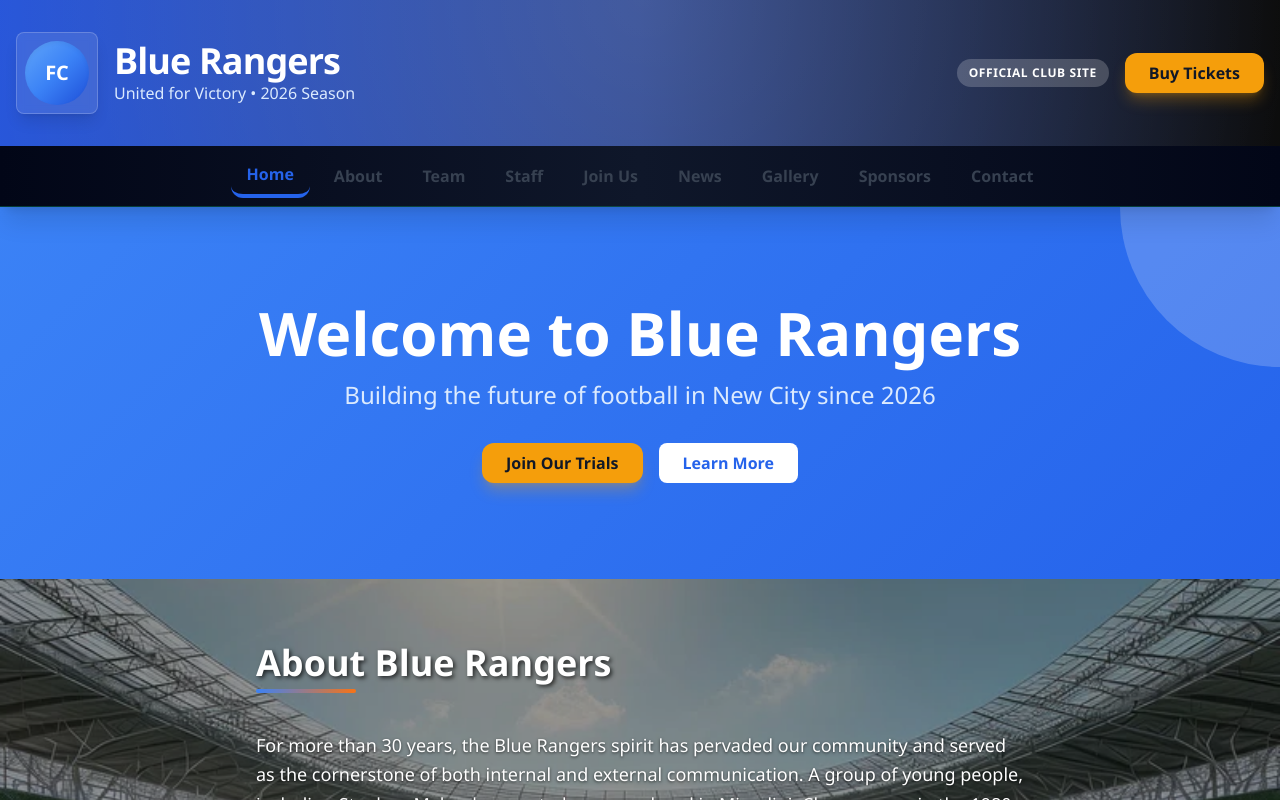
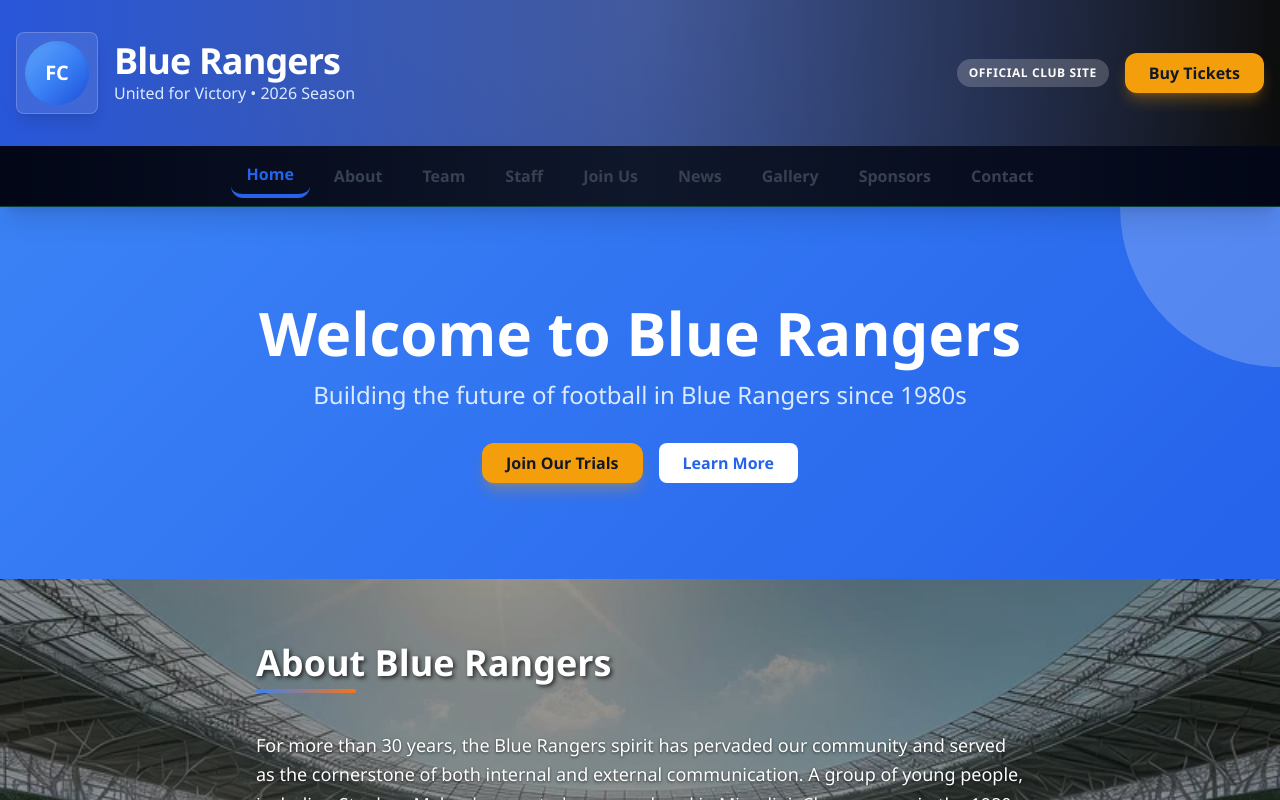
Before and after one commit to Jamoo020/blue-rangers, a React (Vite) app: page / in a window 1280 px wide. Shown: the top 800 px of the page. Built offline with nearby package versions, Linux system fonts and the light colour scheme.

Commit message:
feat(home): update home page content

```diff
--- a/src/pages/Home.jsx
+++ b/src/pages/Home.jsx
@@ -13,7 +13,7 @@ export default function Home() {
         <div className="container mx-auto px-4 relative z-10">
           <div className="max-w-3xl mx-auto text-center">
             <h2 className="text-5xl md:text-6xl font-bold mb-4">Welcome to Blue Rangers</h2>
-            <p className="text-xl md:text-2xl text-blue-100 mb-8">Building the future of football in New City since 2026</p>
+            <p className="text-xl md:text-2xl text-blue-100 mb-8">Building the future of football in Blue Rangers since 1980s</p>
             <div className="flex flex-col md:flex-row gap-4 justify-center">
               <Link to="/join" className="btn-primary-glow inline-block">Join Our Trials</Link>
               <Link to="/about" className="bg-white text-blue-600 hover:bg-blue-50 px-6 py-2 rounded-lg font-semibold transition duration-300 inline-block">Learn More</Link>
```
